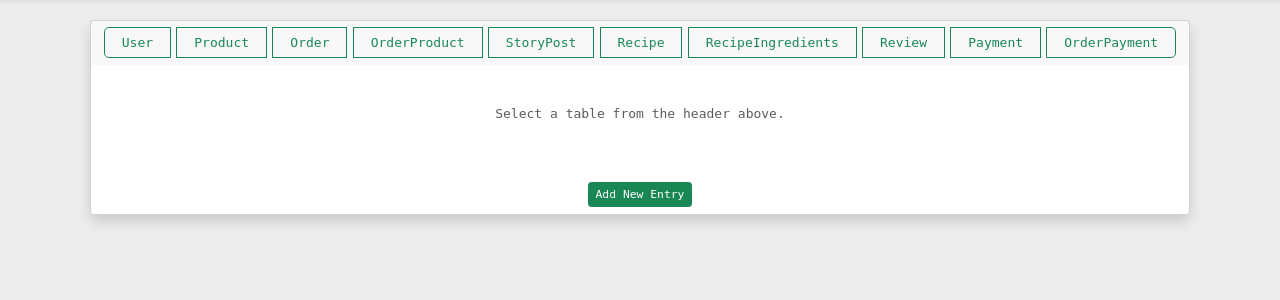
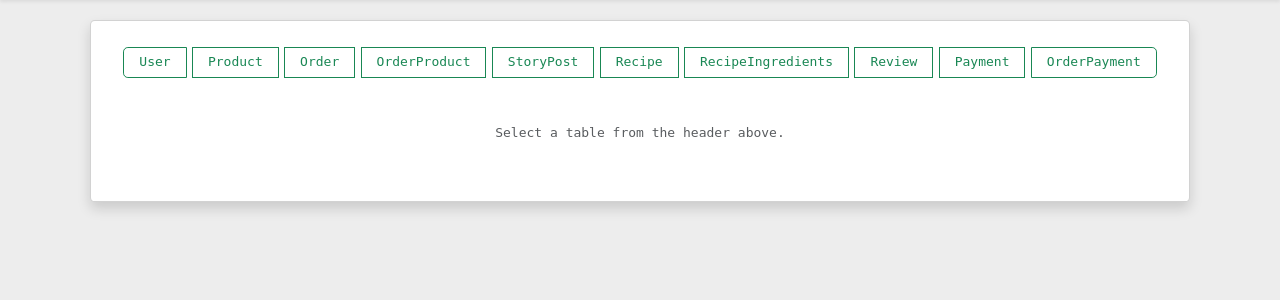
Before and after one commit to SkProGL/marketplace, a Django app: page /management/ in a window 1280 px wide. Shown: the part 50-350 px from the top of the page. Run offline with Django 5.2, Linux system fonts and the light colour scheme.

Commit message:
Minor display tweaks

```diff
--- a/marketplace_platform/core/templates/includes/management_table.html
+++ b/marketplace_platform/core/templates/includes/management_table.html
@@ -10,7 +10,8 @@
             {% endif %}
             {% for header in selected_data.headers %}
                 <!-- Ascending/descending sorting-->
-                <th  style="min-width: 50px; ">
+                <th class="bg-transparent
+                " style="min-width: 50px; ">
                 <!-- Pass the current model, header and current sort method. Selecting the header flips the direction. -->
                 <a href="?model={{ selected_model_name }}&sortby={{ header }}&direction={% if selected_data.current_sort == header and selected_data.current_direction == 'ascending' %}descending{% else %}ascending{% endif %}"
                    class="text-decoration-none text-black d-flex  justify-content-between">
--- a/marketplace_platform/core/templates/management.html
+++ b/marketplace_platform/core/templates/management.html
@@ -20,9 +20,9 @@
             <!-- Pass auth token for POST -->
             {% csrf_token %}
             <!-- Primary card -->
-            <div class="card shadow">
+            <div class="card shadow p-4 ">
                 <!-- Model selection button group -->
-                <div class="flex-wrap gap-2 btn-group card-header border-0" role="group">
+                <div class="flex-wrap gap-2 btn-group card-header  border-0 bg-transparent" role="group">
                     {% for model_name in model_names %}
                         <input  type="radio"
                                 class="btn-check "
@@ -53,9 +53,6 @@
                 </div>
             </div>
                 {% endif %}
-                <div class="mt-3 d-flex justify-content-center">
-                    <button type="submit" name="add_entry" class="btn btn-sm btn-success mx-auto m-2">Add New Entry</button>
-                </div>
             </div>
         </form>
     </div>
```
